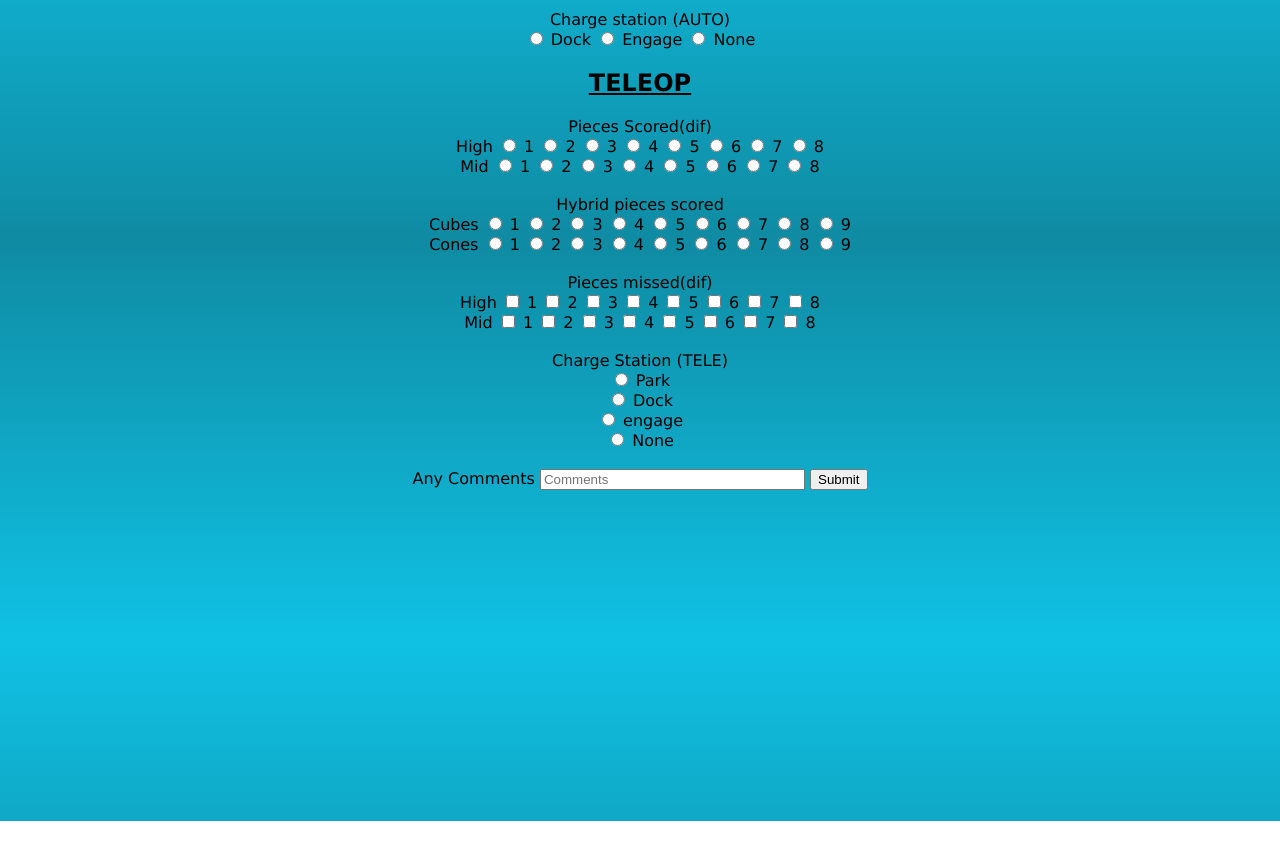
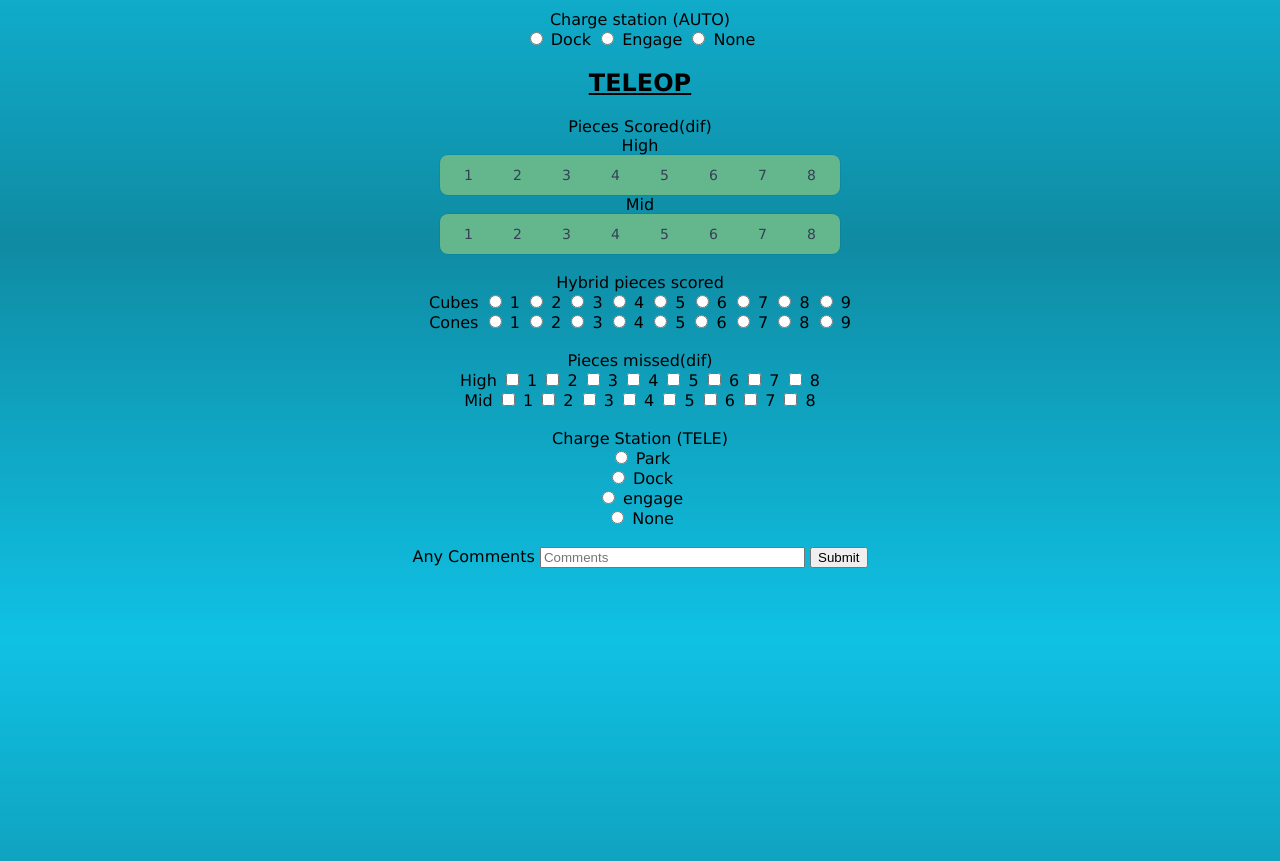
Before and after one commit to Nal3/robotics-scouting-app, a plain HTML site: page robotics_fornt/index.html in a window 1280 px wide. Shown: the part 1360-2221 px from the top of the page. Before the commit the page ends 2181 px from the top, so only its background shows below. Drawn offline with Linux system fonts and the light colour scheme.

Commit message:
Styled radio buttons under TELEOP

```diff
--- a/robotics_fornt/index.html
+++ b/robotics_fornt/index.html
@@ -347,59 +347,93 @@ style="background-image: linear-gradient(#0f8ba3,#10c1e4,#0f8ba3);"
 
 <div style="text-align: center; font-family: 'Lucida Sans', 'Lucida Sans Regular', 'Lucida Grande', 'Lucida Sans Unicode', Geneva, Verdana, sans-serif;">
     <label for="entry.987566456">Pieces Scored(dif)</label> <br> <!-- picese scroed (dif) -->
-<label>High
-    <input type="radio" id="entry.734955089" value="C1" name="entry.734955089">
-    <label for="C1">1</label>
+<label>High</label>
+<div class="wrapp">
+    <label for="C1" class="radio">
+        <input type="radio" id="C1" value="C1" name="entry.734955089">
+        <span class="name">1</span>
+    </label>
 
-    <input type="radio" id="entry.734955089" value="Q1" name="entry.734955089">
-    <label for="Q1">2</label>
+    <label for="Q1" class="radio">
+        <input type="radio" id="Q1" value="Q1" name="entry.734955089">
+        <span class="name">2</span>
+    </label>
 
-    <input type="radio" id="entry.734955089" value="C3" name="entry.734955089">
-    <label for="C3"> 3</label>
+    <label for="C3" class="radio">
+        <input type="radio" id="C3" value="C3" name="entry.734955089">
+        <span class="name">3</span>
+    </label>
 
-    <input type="radio" id="entry.734955089" value="Q2" name="entry.734955089">
-    <label for="Q2">4</label>
+    <label for="Q2" class="radio">
+        <input type="radio" id="Q2" value="Q2" name="entry.734955089">
+        <span class="name">4</span>
+    </label>
 
-    <input type="radio" id="entry.734955089" value="C4" name="entry.734955089">
-    <label for="C4">5</label>
+    <label for="C4" class="radio">
+        <input type="radio" id="C4" value="C4" name="entry.734955089">
+        <span class="name">5</span>
+    </label>
 
-    <input type="radio" id="entry.734955089" value="C5" name="entry.734955089">
-    <label for="C5">6</label>
+    <label for="C5" class="radio">
+        <input type="radio" id="C5" value="C5" name="entry.734955089">
+        <span class="name">6</span>
+    </label>
 
-    <input type="radio" id="entry.734955089" value="Q3" name="entry.734955089">
-    <label for="Q3">7</label>
+    <label for="Q3" class="radio">
+        <input type="radio" id="Q3" value="Q3" name="entry.734955089">
+        <span class="name">7</span>
+    </label>
 
-    <input type="radio" id="entry.734955089" value="C6" name="entry.734955089">
-    <label for="C6">8</label><br>
+    <label for="C6" class="radio">
+        <input type="radio" id="C6" value="C6" name="entry.734955089">
+        <span class="name">8</span>
+    </label><br>
+</div>
 
-</label>
 
-<label>Mid
-    <input type="radio" id="entry.1935867272" value="C1" name="entry.1935867272">
-    <label for="C1">1</label>
+    <label>Mid</label><br>
+    <div class="wrappp">
+        <label for="C1_mid" class="radio">
+            <input type="radio" id="C1_mid" value="C1" name="entry.1935867272">
+            <span class="name">1</span>
+        </label>
 
-    <input type="radio" id="entry.1935867272" value="Q1" name="entry.1935867272">
-    <label for="Q1">2</label>
+        <label for="Q1_mid" class="radio">
+            <input type="radio" id="Q1_mid" value="Q1" name="entry.1935867272">
+            <span class="name">2</span>
+        </label>
 
-    <input type="radio" id="entry.1935867272" value="C3" name="entry.1935867272">
-    <label for="C3">3</label>
+        <label for="C3_mid" class="radio">
+            <input type="radio" id="C3_mid" value="C3" name="entry.1935867272">
+            <span class="name">3</span>
+        </label>
 
-    <input type="radio" id="entry.1935867272" value="Q2" name="entry.1935867272">
-    <label for="Q2">4</label>
+        <label for="Q2_mid" class="radio">
+            <input type="radio" id="Q2_mid" value="Q2" name="entry.1935867272">
+            <span class="name">4</span>
+        </label>
 
-    <input type="radio" id="entry.1935867272" value="C4" name="entry.1935867272">
-    <label for="C4">5</label>
+        <label for="C4_mid" class="radio">
+            <input type="radio" id="C4_mid" value="C4" name="entry.1935867272">
+            <span class="name">5</span>
+        </label>
 
-    <input type="radio" id="entry.1935867272" value="C5" name="entry.1935867272">
-    <label for="C5">6</label>
+        <label for="C5_mid" class="radio">
+            <input type="radio" id="C5_mid" value="C5" name="entry.1935867272">
+            <span class="name">6</span>
+        </label>
 
-    <input type="radio" id="entry.1935867272" value="Q3" name="entry.1935867272">
-    <label for="Q3">7</label>
+        <label for="Q3_mid" class="radio">
+            <input type="radio" id="Q3_mid" value="Q3" name="entry.1935867272">
+            <span class="name">7</span>
+        </label>
 
-    <input type="radio" id="entry.1935867272" value="C6" name="entry.1935867272">
-    <label for="C6">8</label><br>
+        <label for="C6_mid" class="radio">
+            <input type="radio" id="C6_mid" value="C6" name="entry.1935867272">
+            <span class="name">8</span>
+        </label>
+    </div>
 
-</label>
 </div>
 
 <div style="text-align: center; font-family: 'Lucida Sans', 'Lucida Sans Regular', 'Lucida Grande', 'Lucida Sans Unicode', Geneva, Verdana, sans-serif;">
--- a/robotics_fornt/style.css
+++ b/robotics_fornt/style.css
@@ -38,3 +38,86 @@ body{
     background-color: #AFE1AF;
     border-radius: 10px;
 }
+
+
+.wrapp {
+    position: relative;
+    display: flex;
+    flex-wrap: wrap;
+    border-radius: 0.5rem;
+    background-color: #64b68d;
+    box-sizing: border-box;
+    box-shadow: 0 0 0px 1px rgba(0, 0, 0, 0.06);
+    padding: 0.25rem;
+    width: 400px;
+    font-size: 14px;
+    margin: auto;
+    align-items: center;
+}
+
+.wrapp .radio {
+    flex: 1 1 auto;
+    text-align: center;
+}
+
+.wrapp .radio input {
+    display: none;
+}
+
+.wrapp .radio .name {
+    display: flex;
+    cursor: pointer;
+    align-items: center;
+    justify-content: center;
+    border-radius: 0.5rem;
+    border: none;
+    padding: .5rem 0;
+    color: rgba(51, 65, 85, 1);
+    transition: all .15s ease-in-out;
+}
+
+.wrapp .radio input:checked + .name {
+    background-color: #fff;
+    font-weight: 800;
+}
+
+.wrappp {
+    position: relative;
+    display: flex;
+    flex-wrap: wrap;
+    border-radius: 0.5rem;
+    background-color: #64b68d;
+    box-sizing: border-box;
+    box-shadow: 0 0 0px 1px rgba(0, 0, 0, 0.06);
+    padding: 0.25rem;
+    width: 400px;
+    font-size: 14px;
+    margin: auto;
+    align-items: center;
+}
+
+.wrappp .radio {
+    flex: 1 1 auto;
+    text-align: center;
+}
+
+.wrappp .radio input {
+    display: none;
+}
+
+.wrappp .radio .name {
+    display: flex;
+    cursor: pointer;
+    align-items: center;
+    justify-content: center;
+    border-radius: 0.5rem;
+    border: none;
+    padding: .5rem 0;
+    color: rgba(51, 65, 85, 1);
+    transition: all .15s ease-in-out;
+}
+
+.wrappp .radio input:checked + .name {
+    background-color: #fff;
+    font-weight: 800;
+}
```
